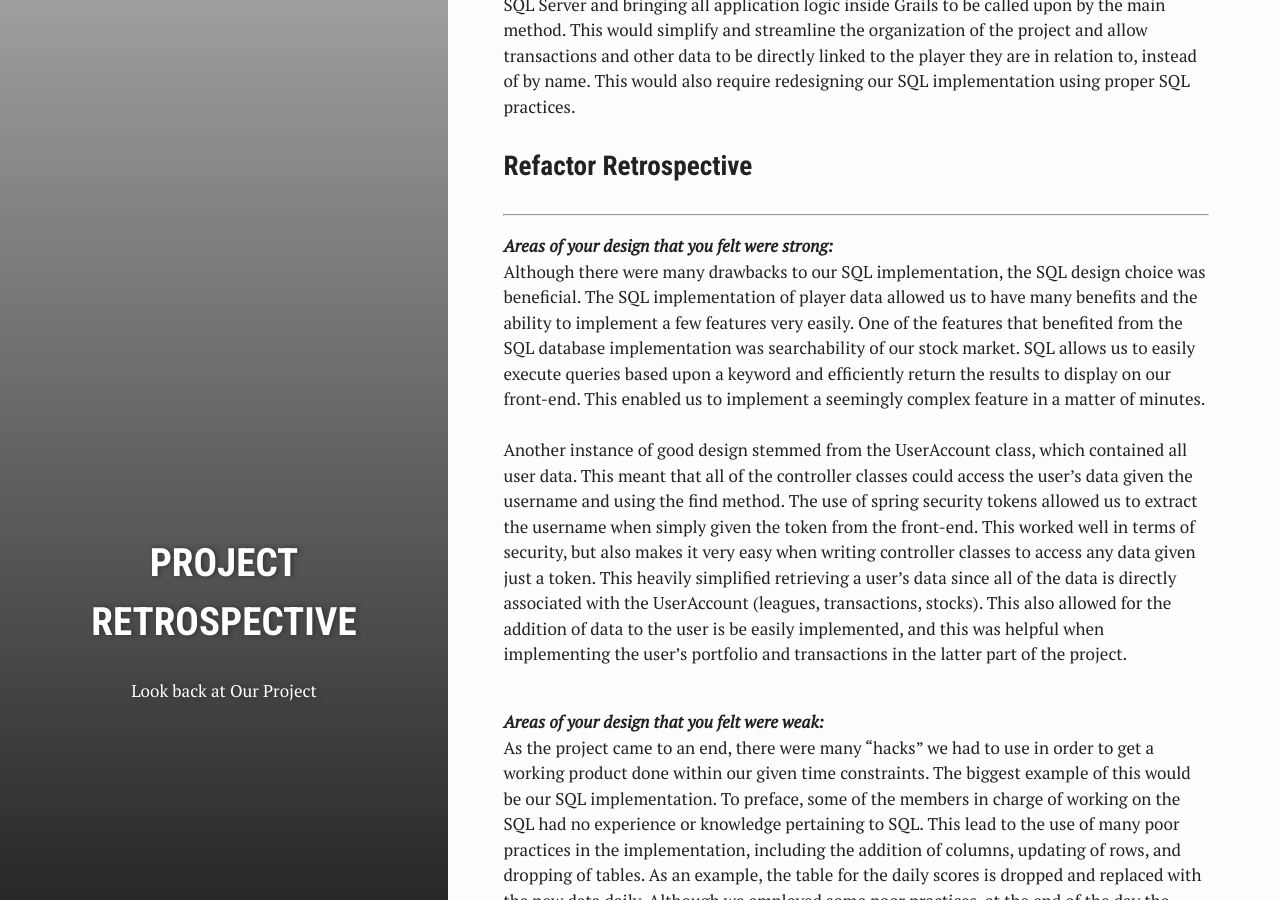
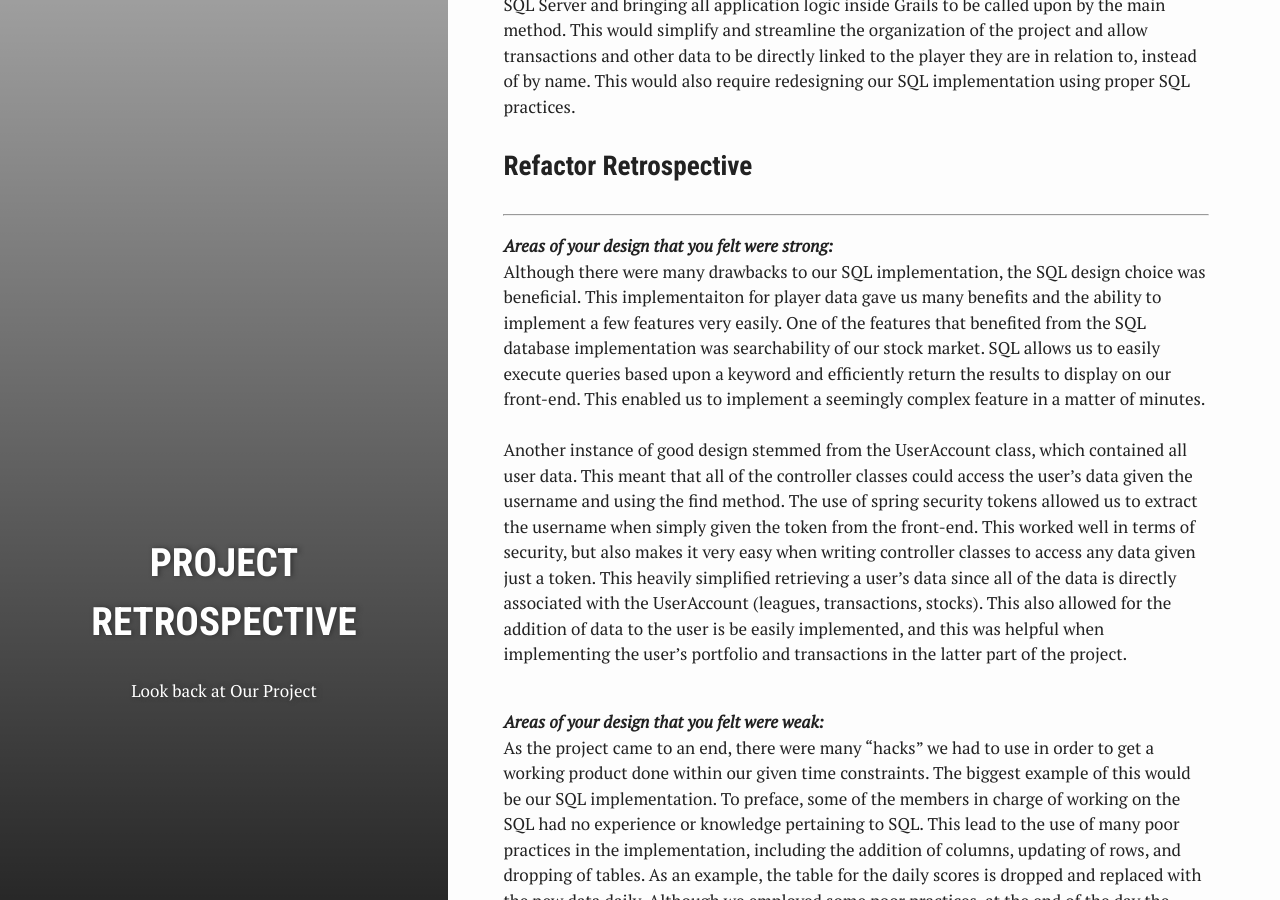
Before and after one commit to ufrauq/Ball-Street, a Jekyll site: the page built from proj_retro.md, in a window 1280 px wide and 900 px high, scrolled down 1956 px. Built offline with Jekyll 4.4.1, drawn with Linux system fonts in a browser that asks for light colours.

Commit message:
Update proj_retro.md

```diff
--- a/proj_retro.md
+++ b/proj_retro.md
@@ -69,7 +69,7 @@ One major change that would improve the project would be migrating all data stor
 <hr>
 <p><i>  <b>Areas of your design that you felt were strong: </b></i><br>
 
-Although there were many drawbacks to our SQL implementation, the SQL design choice was beneficial. The SQL implementation of player data allowed us to have many benefits and the ability to implement a few features very easily. One of the features that benefited from the SQL database implementation was searchability of our stock market. SQL allows us to easily execute queries based upon a keyword and efficiently return the results to display on our front-end. This enabled us to implement a seemingly complex feature in a  matter of minutes.<br><br>
+Although there were many drawbacks to our SQL implementation, the SQL design choice was beneficial. This implementaiton for player data gave us many benefits and the ability to implement a few features very easily. One of the features that benefited from the SQL database implementation was searchability of our stock market. SQL allows us to easily execute queries based upon a keyword and efficiently return the results to display on our front-end. This enabled us to implement a seemingly complex feature in a  matter of minutes.<br><br>
 Another instance of good design stemmed from the UserAccount class, which contained all user data. This meant that all of the controller classes could access the user’s data given the username and using the find method. The use of spring security tokens allowed us to extract the username when simply given the token from the front-end. This worked well in terms of security, but also makes it very easy when writing controller classes to access any data given just a token. This heavily simplified retrieving a user’s data since all of the data is directly associated with the UserAccount (leagues, transactions, stocks). This also allowed for the addition of data to the user is be easily implemented, and this was helpful when implementing the user’s portfolio and transactions in the latter part of the project.
 
 
```
